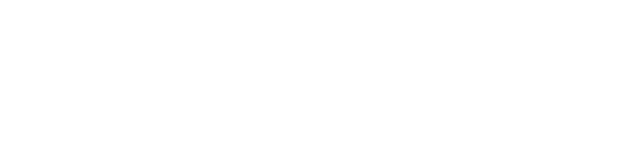
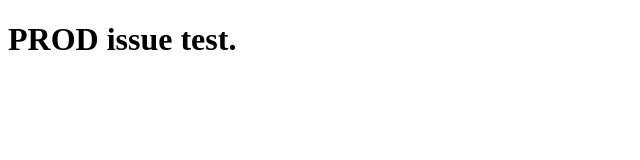
Before and after one commit to mycatnamedweb/mycatnamedweb.github.io, a plain HTML site: page prodissue.html in a window 1280 px wide. Shown: the whole page, without its empty margins (0-640 px from the left). Drawn offline with Linux system fonts and the light colour scheme.

Commit message:
Update prodissue.html

```diff
--- a/prodissue.html
+++ b/prodissue.html
@@ -1,7 +1,7 @@
 <!DOCTYPE html>
 <html>
 <head>
-  <script src="/test.js">
+  <script src="/test.js"></script>
 </head>
 <body>
   <h1>PROD issue test.</p>
```
